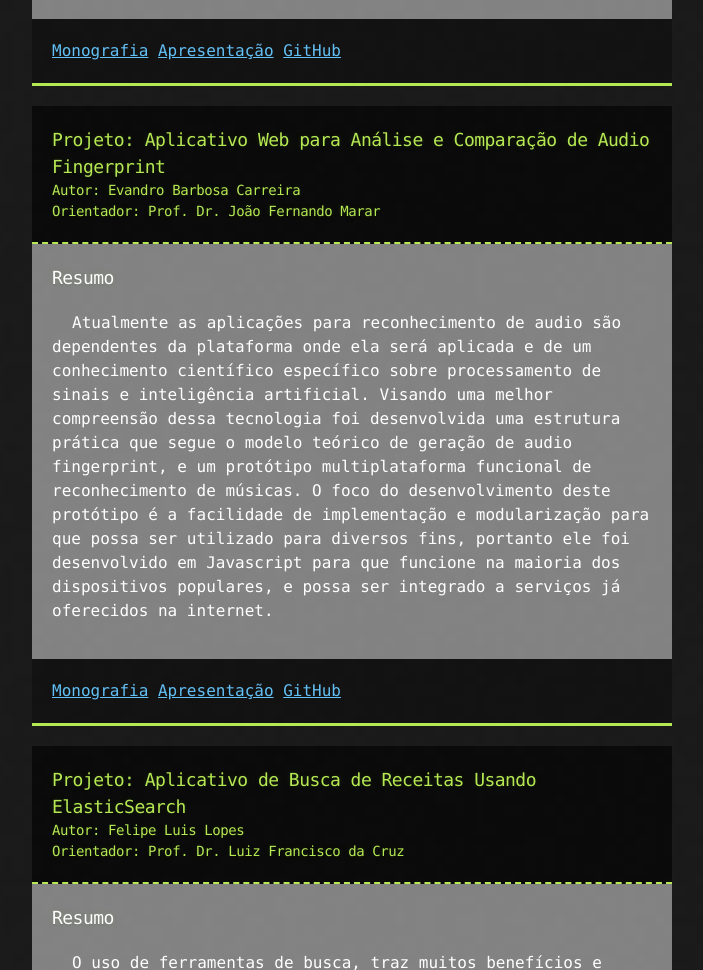
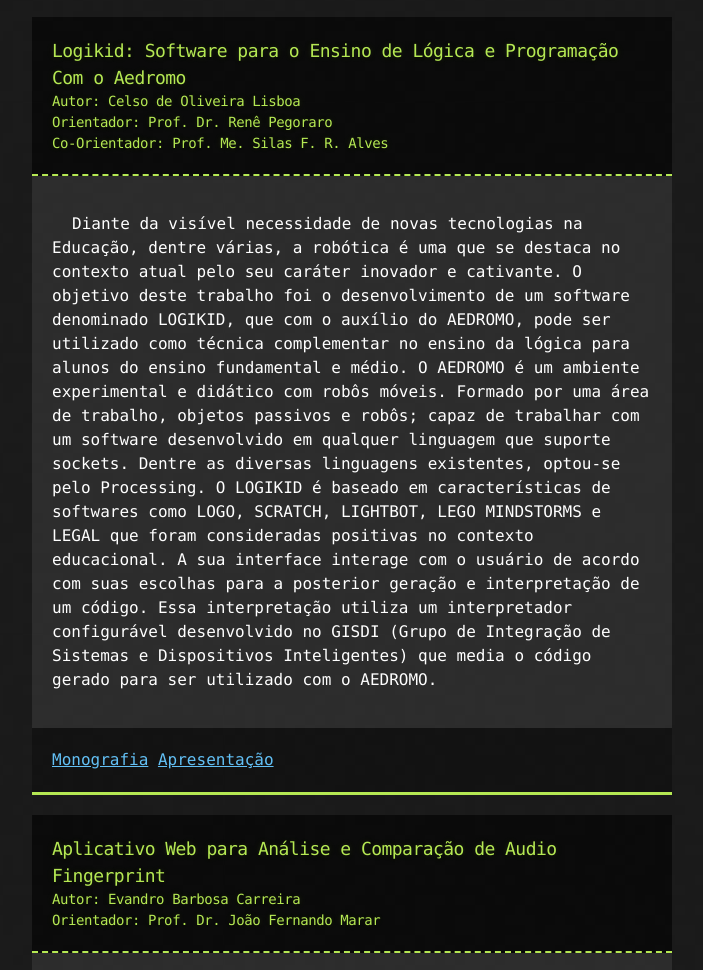
Before and after one commit to mostra-de-tccs-bcc/TCCs-2015, a plain HTML site: page index.html in a window 1280 px wide. Shown: the part 1494-2464 px from the top of the page, without its empty margins (308-1011 px from the left). Drawn offline with Linux system fonts and the light colour scheme.

Commit message:
Adicionando projeto novo e bug fix

```diff
--- a/index.html
+++ b/index.html
@@ -41,14 +41,13 @@
       <section ng-controller="TccsController" id="main_content">
         <article ng-repeat="tcc in tccs" class="tcc">
           <header>
-            <h3>Projeto: {{tcc.titulo}}<h3>
+            <h3>{{tcc.titulo}}<h3>
             <h4>Autor: {{tcc.autor}}</h4>
             <h4>Orientador: {{tcc.orientador}}</h4>
             <h4 ng-if="tcc.coorientador">Co-Orientador: {{tcc.coorientador}}</h4>
           </header>
           <section class="content">
             <div class="resumo">
-              <h3>Resumo</h3>
               <p>{{tcc.resumo}}</p>
             </div>
           </section>
--- a/javascripts/data.json
+++ b/javascripts/data.json
@@ -17,6 +17,15 @@
           "apresentacao"  : "a/A-CarlosABPF.pdf",
           "github"        : "https://github.com/cabraile/Modular-Mobile-Robot",
           "resumo"        : "A robótica móvel está cada vez mais presente no nosso cotidiano e os robôs estão sendo utilizados em várias aplicações. Trabalhar em conjunto com humanos, cooperando e/ou concorrendo, é o desafio e os próximos passos da robótica móvel. O projeto apresenta o planejamento, construção e implementação de uma arquitetura de controle de hardware e de software para um robô de serviço móvel, eficiente e versátil, para realização de tarefas com o uso de técnicas de visão computacional exemplificado numa aplicação de coletar bolas de tênis em um ambiente. O trabalho apresenta desenvolvimento da base móvel, da eletrônica embarcada, do sistema de comunicação, do sistema de controle e do sistema de visão computacional, baseada na análise de cores. O robô móvel, projetado e implementado, foi chamado de Meg-Alie e, considerando os resultados obtidos nos experimentos realizados, ele atingiu o seu objetivo proposto."
+        },
+        {
+          "titulo"        : "Logikid: Software para o Ensino de Lógica e Programação Com o Aedromo",
+          "autor"         : "Celso de Oliveira Lisboa",
+          "orientador"    : "Prof. Dr. Renê Pegoraro",
+          "coorientador"  : "Prof. Me. Silas F. R. Alves",
+          "monografia"    : "m/M-CelsoOL.pdf",
+          "apresentacao"  : "a/A-CelsoOL.pptx",
+          "resumo"        : "Diante da visível necessidade de novas tecnologias na Educação, dentre várias, a robótica é uma que se destaca no contexto atual pelo seu caráter inovador e cativante. O objetivo deste trabalho foi o desenvolvimento de um software denominado LOGIKID, que com o auxílio do AEDROMO, pode ser utilizado como técnica complementar no ensino da lógica para alunos do ensino fundamental e médio. O AEDROMO é um ambiente experimental e didático com robôs móveis. Formado por uma área de trabalho, objetos passivos e robôs; capaz de trabalhar com um software desenvolvido em qualquer linguagem que suporte sockets. Dentre as diversas linguagens existentes, optou-se pelo Processing. O LOGIKID é baseado em características de softwares como LOGO, SCRATCH, LIGHTBOT, LEGO MINDSTORMS e LEGAL que foram consideradas positivas no contexto educacional. A sua interface interage com o usuário de acordo com suas escolhas para a posterior geração e interpretação de um código. Essa interpretação utiliza um interpretador configurável desenvolvido no GISDI (Grupo de Integração de Sistemas e Dispositivos Inteligentes) que media o código gerado para ser utilizado com o AEDROMO."
         },
         {
           "titulo"        : "Aplicativo Web para Análise e Comparação de Audio Fingerprint",
--- a/stylesheets/style.css
+++ b/stylesheets/style.css
@@ -12,7 +12,7 @@
   width:600px;
   padding:20px;
   margin: 0;
-  background:rgba(200,200,200,0.6);
+  background:rgba(200,200,200,0.1);
   /*color:#b5e853*/
 }
 
```
Also changed, not shown: 2 other files.
